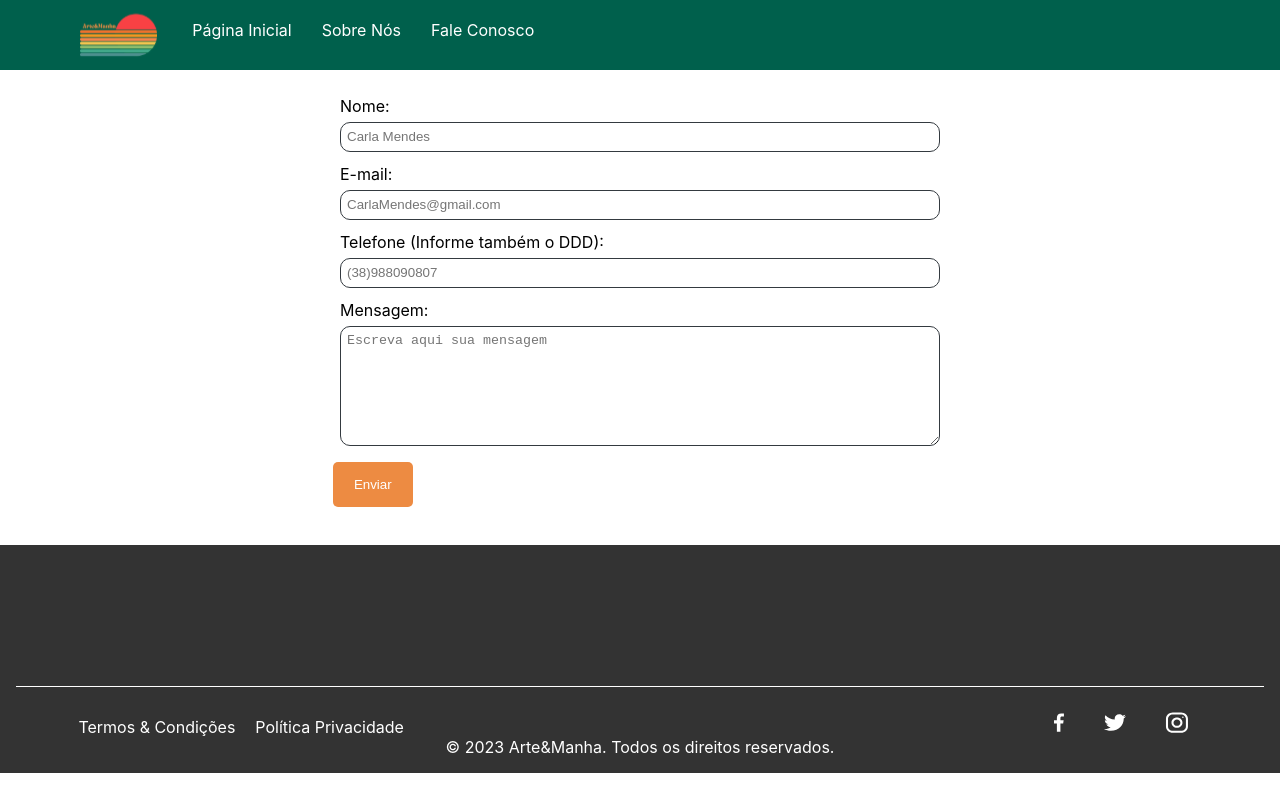
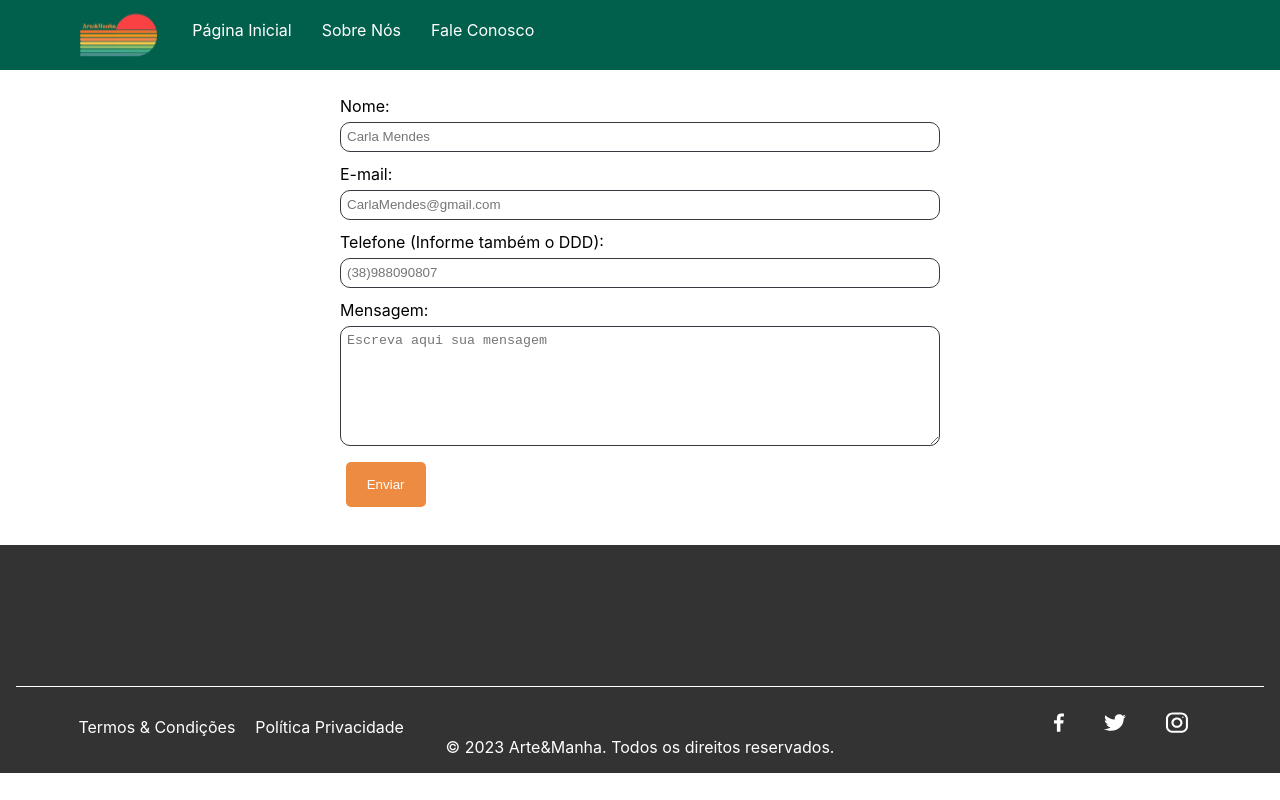
Before and after one commit to KarolAz22/Arte-Manha, a React (Vite) app: page /fale-conosco in a window 1280 px wide. Built offline with nearby package versions, Linux system fonts and the light colour scheme.

Commit message:
ajuste botão

```diff
--- a/src/css/home/Home.css
+++ b/src/css/home/Home.css
@@ -38,7 +38,7 @@
   color: #FFF;
   margin-bottom: 3%;
   align-self: flex-start;
-  margin-left: 26%;
+  margin-left: 27%;
 }
 
 .banner{
```
